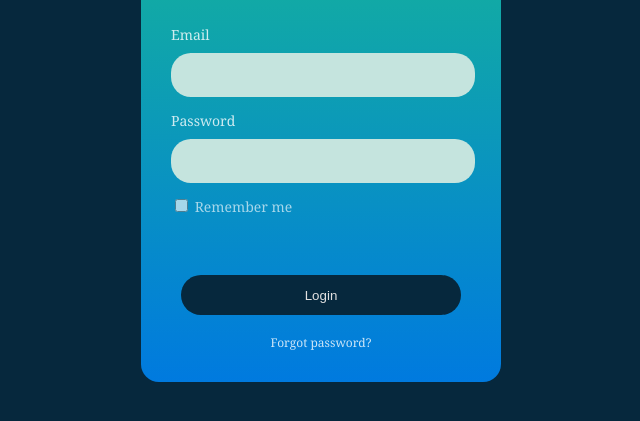
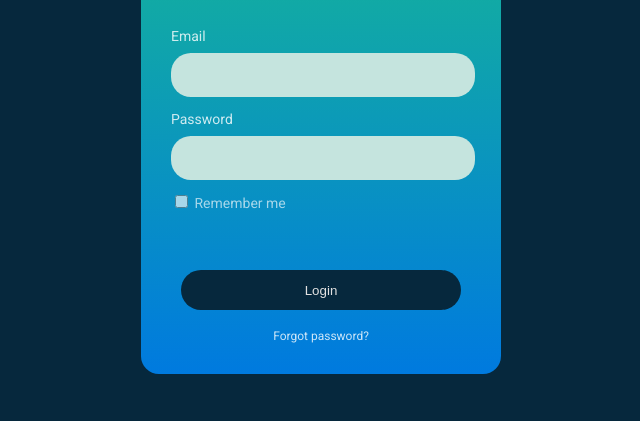
Before and after one commit to Lufari/LoginPage, a website built with Parcel: page index.html in a window 1280 px wide. Shown: the part 263-684 px from the top of the page, without its empty margins (319-959 px from the left). Built offline with nearby package versions, Linux system fonts and the light colour scheme.

Commit message:
font changing

```diff
--- a/index.html
+++ b/index.html
@@ -4,10 +4,11 @@
     <meta charset="UTF-8">
     <meta http-equiv="X-UA-Compatible" content="IE=edge">
     <meta name="viewport" content="width=device-width, initial-scale=1.0">
+    <link rel="preconnect" href="https://fonts.googleapis.com">
+    <link rel="preconnect" href="https://fonts.gstatic.com" crossorigin>
+    <link href="https://fonts.googleapis.com/css2?family=Roboto&display=swap" rel="stylesheet">
+    <link rel="stylesheet" type="text/css" href="styles.css">
     <title>Login</title>
-
-    <link rel="stylesheet" type="text/css" href="styles.css">
-
 </head>
 <body>
     <div id="login">
@@ -33,7 +34,7 @@
                 <input type="submit" value="Login" class="submit">
             </div>
             <div>
-            <a href="./passwordRecovery" class="passwordRecovery" target="_blank">Forgot password?</a>
+            <a href="#" class="passwordRecovery" target="_blank">Forgot password?</a>
             </div>
         </div>
         </form>
--- a/styles.css
+++ b/styles.css
@@ -9,7 +9,7 @@ body{
     justify-content: center;
     align-items: center;
     height: 100vh;
-    font-family: Cambria, Cochin, Georgia, Times, 'Times New Roman', serif;
+    font-family: 'Roboto', sans-serif;
 }
 
 .card{
```
